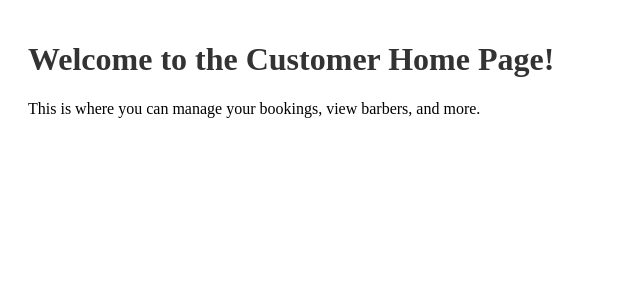
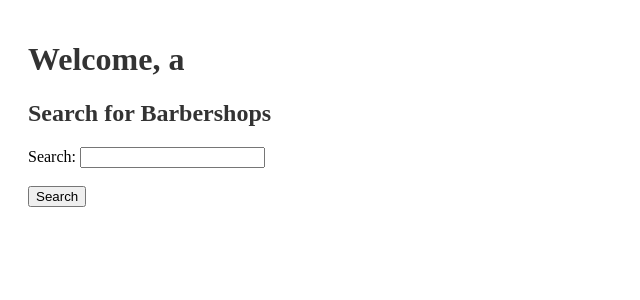
Before and after one commit to amanmessinezis/BarberBookingSystem, a Flask app: page /customer_home in a window 1280 px wide. Shown: the part 52-352 px from the top of the page, without its empty margins (0-640 px from the left). Run offline with Flask 3, Linux system fonts and the light colour scheme; a user stored in the database is signed in.

Commit message:
customers can search for barbers

```diff
--- a/app.py
+++ b/app.py
@@ -202,6 +202,14 @@ def customer_home():
     return render_template('customer_home.html')
 
 
+@app.route('/customer_search_barbershop', methods=['GET'])
+@login_required
+def customer_search_barbershop():
+    search_query = request.args.get('search')
+    barbershops = Barbershop.query.filter(Barbershop.name.contains(search_query)).all()
+    return render_template('customer_home.html', barbershops=barbershops)
+
+
 @app.route('/barber_home')
 @login_required
 def barber_home():
@@ -317,7 +325,8 @@ def join_barbershop(shop_id):
 @login_required
 def search_barbershop():
     if current_user.shop_id:
-        flash('You cannot search for a barbershop because you are already associated with one.', 'error')
+        flash('You cannot search for a barbershop because you are already associated with one.'
+              , 'error')
         return redirect(url_for('barber_home'))
 
     search_query = request.args.get('search')
--- a/templates/customer_home.html
+++ b/templates/customer_home.html
@@ -1,6 +1,26 @@
 {% extends 'base.html' %}
 
 {% block content %}
-    <h1>Welcome to the Customer Home Page!</h1>
-    <p>This is where you can manage your bookings, view barbers, and more.</p>
+    <h1>Welcome, {{ current_user.first_name }}</h1>
+
+    <h2>Search for Barbershops</h2>
+    <form action="{{ url_for('customer_search_barbershop') }}" method="GET">
+        <label for="search">Search:</label>
+        <input type="text" id="search" name="search" required><br><br>
+        <button type="submit">Search</button>
+    </form>
+
+    {% if barbershops %}
+        <h2>Search Results</h2>
+        <ul>
+            {% for shop in barbershops %}
+                <li>
+                    <p>Name: {{ shop.name }}</p>
+                    <p>Address: {{ shop.address }}</p>
+                    <p>Phone: {{ shop.phone_number }}</p>
+                </li>
+            {% endfor %}
+        </ul>
+    {% endif %}
+
 {% endblock %}
```
